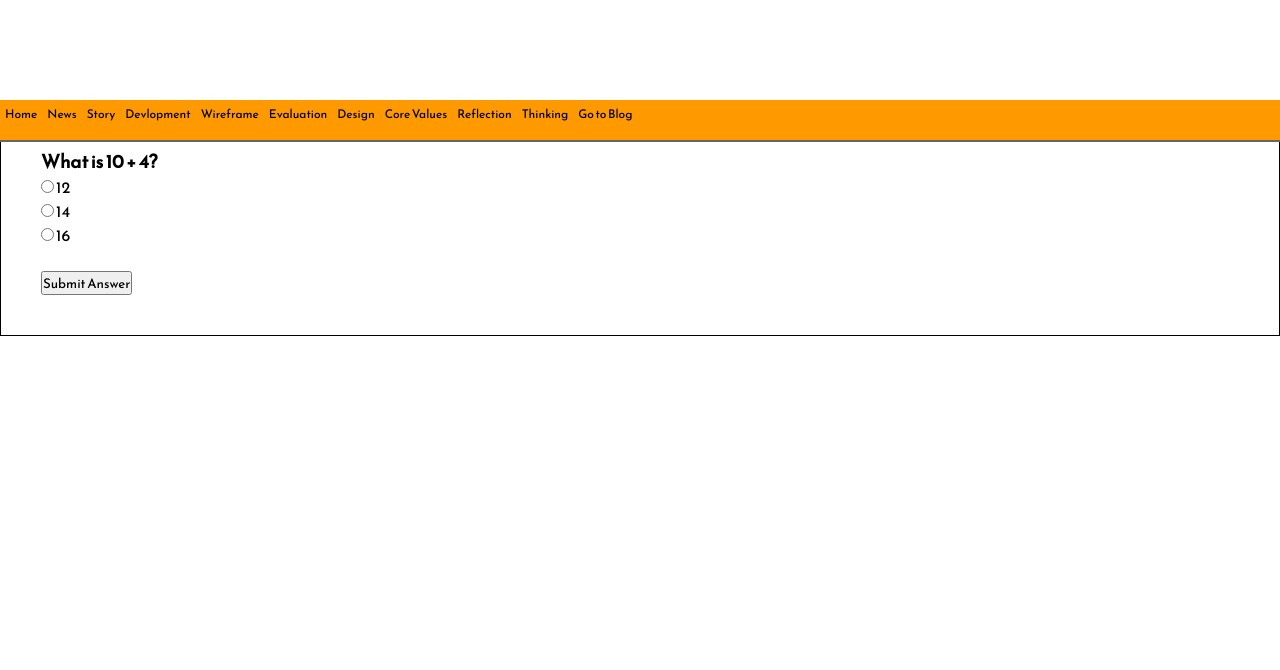
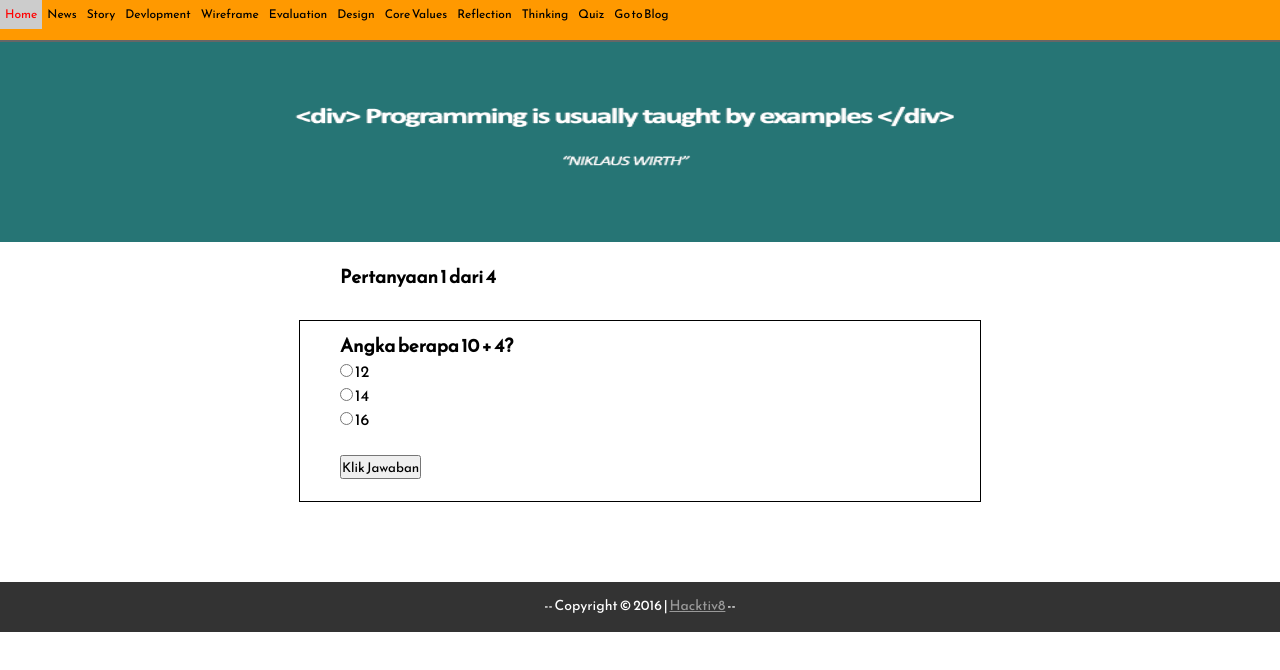
Before and after one commit to fansyah/fansyah.github.io, a plain HTML site: page javascript/quiz_javascript.html in a window 1280 px wide. Drawn offline with Linux system fonts and the light colour scheme.

Commit message:
quiz javascript

```diff
--- a/javascript/quiz_javascript.html
+++ b/javascript/quiz_javascript.html
@@ -1,3 +1,4 @@
+
 <!DOCTYPE html PUBLIC "-//W3C//DTD XHTML 1.0 Transitional//EN" "http://www.w3.org/TR/xhtml1/DTD/xhtml1-transitional.dtd">
 <html xmlns="http://www.w3.org/1999/xhtml">
 <head>
@@ -10,54 +11,57 @@
 <meta name="author" content="Hacktiv8 sTeam">
 
 <style>
-div#test{ border:#000 1px solid; padding:10px 40px 40px 40px; }
+div#soal{ border:#000 1px solid; padding:10px 40px 40px 40px; }
 </style>
 <script>
-var pos = 0, test, test_status, question, choice, choices, chA, chB, chC, correct = 0;
-var questions = [
-    [ "What is 10 + 4?", "12", "14", "16", "B" ],
-	[ "What is 20 - 9?", "7", "13", "11", "C" ],
-	[ "What is 7 x 3?", "21", "24", "25", "A" ],
-	[ "What is 8 / 2?", "10", "2", "4", "C" ]
+var pos = 0, soal, soal_setatus, pertanyaan, choice, choices, pilihA, pilihB, pilihC, jawaban = 0;
+var pertanyaans = [
+    [ "Angka berapa 10 + 4?", "12", "14", "16", "B" ],
+	[ "Angka berapa 20 - 9?", "7", "13", "11", "C" ],
+	[ "Angka berapa 7 x 3?", "21", "24", "25", "A" ],
+	[ "Angka berapa 8 / 2?", "10", "2", "4", "C" ]
 ];
+
 function _(x){
 	return document.getElementById(x);
 }
+
 function renderQuestion(){
-	test = _("test");
-	if(pos >= questions.length){
-		test.innerHTML = "<h2>You got "+correct+" of "+questions.length+" questions correct</h2>";
-		_("test_status").innerHTML = "Test Completed";
+	soal = _("soal");
+	if(pos >= pertanyaans.length){
+		soal.innerHTML = "<h3>Kamu mendapatkan "+jawaban+" dari "+pertanyaans.length+" pertanyaan yang sudah dijawab</h3>";
+		_("soal_setatus").innerHTML = "Pertanyaan sudah lengkap";
 		pos = 0;
-		correct = 0;
+		jawaban = 0;
 		return false;
 	}
-	_("test_status").innerHTML = "Question "+(pos+1)+" of "+questions.length;
-	question = questions[pos][0];
-	chA = questions[pos][1];
-	chB = questions[pos][2];
-	chC = questions[pos][3];
-	test.innerHTML = "<h3>"+question+"</h3>";
-	test.innerHTML += "<input type='radio' name='choices' value='A'> "+chA+"<br>";
-	test.innerHTML += "<input type='radio' name='choices' value='B'> "+chB+"<br>";
-	test.innerHTML += "<input type='radio' name='choices' value='C'> "+chC+"<br><br>";
-	test.innerHTML += "<button onclick='checkAnswer()'>Submit Answer</button>";
+	_("soal_setatus").innerHTML = "Pertanyaan "+(pos+1)+" dari "+pertanyaans.length;
+	pertanyaan = pertanyaans[pos][0];
+	pilihA = pertanyaans[pos][1];
+	pilihB = pertanyaans[pos][2];
+	pilihC = pertanyaans[pos][3];
+	soal.innerHTML = "<h3>"+pertanyaan+"</h3>";
+	soal.innerHTML += "<input type='radio' name='choices' value='A'> "+pilihA+"<br>";
+	soal.innerHTML += "<input type='radio' name='choices' value='B'> "+pilihB+"<br>";
+	soal.innerHTML += "<input type='radio' name='choices' value='C'> "+pilihC+"<br><br>";
+	soal.innerHTML += "<button onclick='cekJawaban()'>Klik Jawaban</button>";
 }
-function checkAnswer(){
+function cekJawaban(){
 	choices = document.getElementsByName("choices");
 	for(var i=0; i<choices.length; i++){
 		if(choices[i].checked){
 			choice = choices[i].value;
 		}
 	}
-	if(choice == questions[pos][4]){
-		correct++;
+	if(choice == pertanyaans[pos][4]){
+		jawaban++;
 	}
 	pos++;
 	renderQuestion();
 }
 window.addEventListener("load", renderQuestion, false);
 </script>
+
 </head>
 <body>
 
@@ -73,13 +77,21 @@ window.addEventListener("load", renderQuestion, false);
             <li><a href="../friday/core-values.html">Core Values</a></li>
             <li><a href="reflection.html">Reflection</a></li>
             <li><a href="Thinking.html">Thinking</a></li>
+            <li><a href="quiz_javascript.html">Quiz</a></li>
             <li><a href="https://fansyahblog.wordpress.com">Go to Blog</a></li>
     	</ul>
     </header>
 
+
 	<section class="quizbox">
-	<h2 id="test_status"></h2>
-	<div id="test"></div>
+			<img src="../images/quote-Niklaus.png" width="100%" height="200px"/>
+            <h3 id="soal_setatus"></h3>
+			<div id="soal"></div>
 	</section>
+
+    <footer>
+		<p>-- Copyright &copy; 2016 | <a href="http://www.hacktiv8.com" target="_blank">Hacktiv8</a> --</p>
+	</footer>
+
 </body>
 </html>
--- a/style/quiz.css
+++ b/style/quiz.css
@@ -3,10 +3,26 @@
 * {padding:0; margin:0; font-family: 'Reem Kufi', sans-serif;}
 
 /*header*/
-header {background:#F90; border-bottom:#666 2px solid; width:100%; height:40px; position:fixed;}
+header {background:#F90; border-bottom:#666 2px solid; width:100%; height:40px;}
 header li {list-style:none; margin:auto; float:left; padding:0px 0px 12px 0px;}
 header li a{text-decoration:none; color:#000; font-size:12px; padding:16px 5px 6px 5px;}
 header a:hover{background:#CCC; transition:all 0.5s ease; color:#F00;}
 /*-----end header------*/
 
-.quizbox{margin-top:100px;}
+.quizbox{margin-top:0px;}
+#soal{
+		width:600px;
+		margin:0 auto 20px;
+		height:130px;
+
+		}
+#soal_setatus{
+		width:600px;
+		margin:20px auto 30px auto;
+	}
+
+/*footer*/
+footer {text-align:center; background:#333; height:50px; margin-top:80px;}
+footer p {color:#FFF; font-size:14px; padding:13px 0 10px 0px; }
+footer a {color: #999; font-size:14px}
+/*-----------*/
```
Also changed, not shown: images/quote-Niklaus.png (added).
